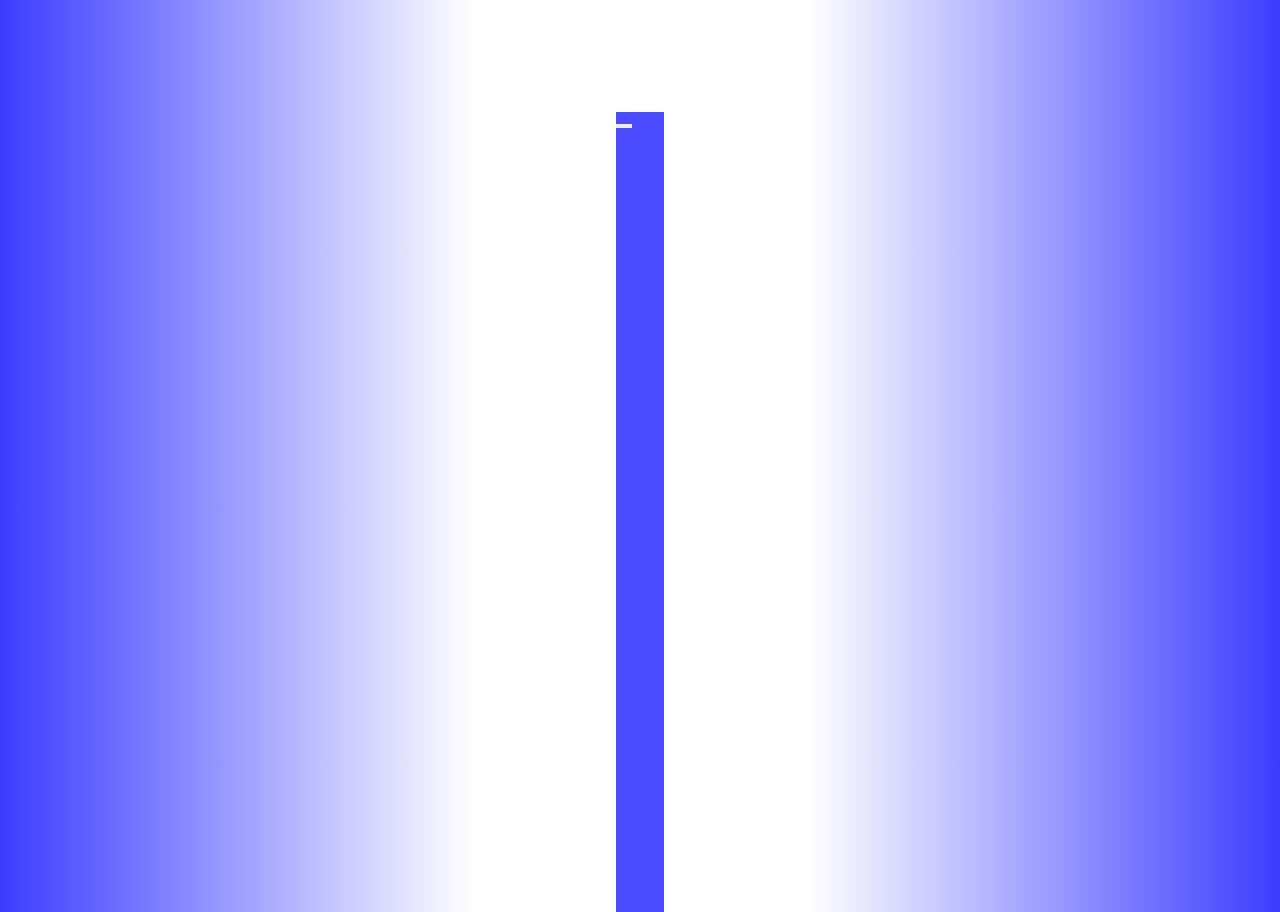
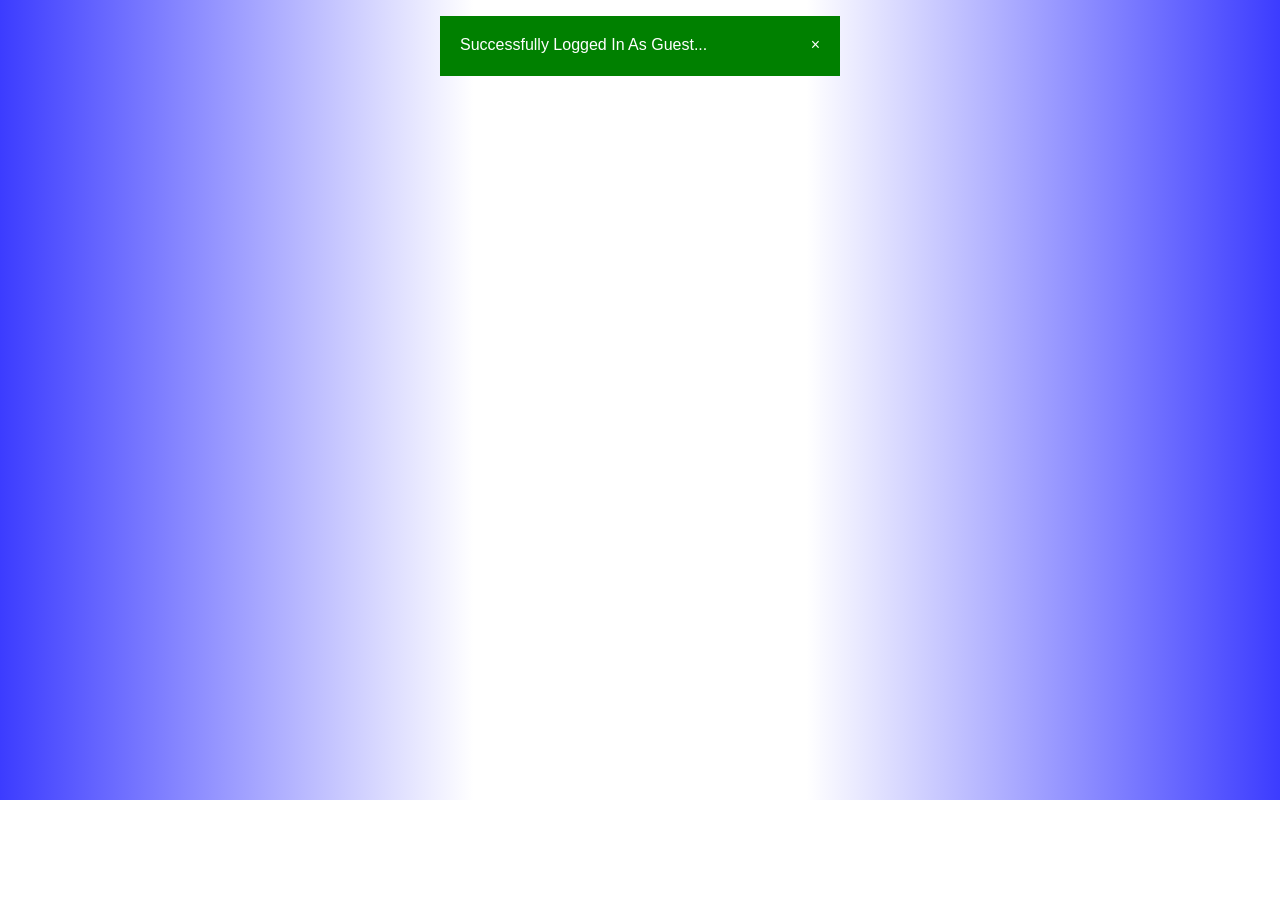
Before and after one commit to Jshuk-7/bug-tracker, a plain HTML site: page index.html in a window 1280 px wide. Both pictures are taken after a click on the button "Login as Guest". After the commit the page ends 800 px from the top, so only its background shows below. Drawn offline with Linux system fonts and the light colour scheme.

Commit message:
added-alert

```diff
--- a/assets/scripts/index.js
+++ b/assets/scripts/index.js
@@ -229,24 +229,6 @@ const forgotYourPasswordModal = () => {
   // ! End of function
 };
 
-const loginAlert = () => {
-  const alertContainer = document.createElement('div');
-  const closeAlertButton = document.createElement('span');
-
-  alertContainer.classList.add('alert');
-  alertContainer.textContent = 'Successfully Logged In...';
-  closeAlertButton.classList.add('close-alert-button');
-  closeAlertButton.textContent = '&times:';
-  closeAlertButton.onclick = alertContainer.style.display = 'none';
-  alertContainer.appendChild(closeAlertButton);
-  body.append(alertContainer);
-  const task = async () => {
-    await new Promise((r) => setTimeout(r, 5000));
-    body.remove(alertContainer);
-  };
-  task();
-};
-
 const loginAsGuest = () => {
   // ! Login As Guest Global Variables
 
@@ -262,14 +244,53 @@ const loginAsGuest = () => {
 
   // ! Functions
 
+  const loginAlert = () => {
+    const alertContainer = document.createElement('div');
+    const closeAlertButton = document.createElement('span');
+
+    const closeAlert = () => {
+      alertContainer.style['animation'] = 'animateFromTop';
+      alertContainer.style['animation-duration'] = '0.4s';
+      const removeAlertContainer = async () => {
+        await new Promise((r) => setTimeout(r, 400));
+        alertContainer.style.display = 'none';
+      };
+      removeAlertContainer();
+    };
+
+    alertContainer.classList.add('alert');
+    alertContainer.textContent = 'Successfully Logged In As Guest...';
+    alertContainer.style['animation'] = 'animatetop';
+    alertContainer.style['animation-duration'] = '0.4s';
+    closeAlertButton.classList.add('close-alert-button');
+    closeAlertButton.onclick = closeAlert;
+    closeAlertButton.innerHTML = '&times';
+    alertContainer.appendChild(closeAlertButton);
+    body.append(alertContainer);
+    const task = async () => {
+      await new Promise((r) => setTimeout(r, 15000));
+      alertContainer.remove();
+    };
+    task();
+  };
+
   const showLoggedInPage = () => {
     loginContainer.style['display'] = 'none';
+    loginAlert();
     const task = async () => {
-      await new Promise((r) => setTimeout(r, 3000));
+      await new Promise((r) => setTimeout(r, 5000));
       body.classList.remove('background-color');
+      sideButtonContainer.append(
+        toggleSidebarButton,
+        userInfoButton,
+        homeButton,
+        addIssueButton,
+        allIssuesButton
+      );
+      sideBar.append(sideButtonContainer);
+      mainContent.append('hello');
+      body.append(sideBar, mainContent);
     };
-
-    loginAlert();
     task();
   };
 
@@ -285,22 +306,17 @@ const loginAsGuest = () => {
   sideButtonContainer.classList.add('sidebar-button-container');
   toggleSidebarButton.classList.add('toggle-sidebar-button');
   toggleSidebarButton.onclick = toggleSidebar;
+  toggleSidebarButton.innerHTML = `<i class="fas fa-align-justify"></i>`;
   userInfoButton.classList.add('sidebar-buttons');
+  userInfoButton.innerHTML = `<i class="fas fa-user-tie"></i>`;
   homeButton.classList.add('sidebar-buttons');
+  homeButton.innerHTML = `<i class="fas fa-home"></i>`;
   addIssueButton.classList.add('sidebar-buttons');
+  addIssueButton.innerHTML = `<i class="fas fa-plus-circle"></i>`;
   allIssuesButton.classList.add('sidebar-buttons');
+  allIssuesButton.innerHTML = `<i class="fas fa-file-alt"></i>`;
 
   // ! Page Layout
-
-  sideButtonContainer.append(
-    userInfoButton,
-    homeButton,
-    addIssueButton,
-    allIssuesButton
-  );
-  sideBar.appendChild(sideButtonContainer);
-  mainContent.append();
-  body.append(sideBar, mainContent);
 
   showLoggedInPage();
 
--- a/assets/styles/styles.css
+++ b/assets/styles/styles.css
@@ -305,8 +305,13 @@ body {
 }
 
 .sidebar-logged-in {
+  display: flex;
+  flex-direction: column;
+  position: relative;
+  right: 38.5rem;
+  bottom: 7rem;
   height: 100vh;
-  width: 3rem;
+  width: 10rem;
   background-color: rgb(75, 75, 255);
 }
 
@@ -320,9 +325,15 @@ body {
 }
 
 .alert {
+  position: absolute;
+  top: 1rem;
   padding: 20px;
+  height: 60px;
+  width: 400px;
   background-color: green;
   color: white;
+  /* animation: animatetop;
+  animation-duration: 0.4s; */
 }
 
 .close-alert-button {
@@ -346,6 +357,17 @@ body {
   }
 }
 
+@keyframes animateFromTop {
+  from {
+    top: 0;
+    opacity: 1;
+  }
+  to {
+    top: -400px;
+    opacity: 0;
+  }
+}
+
 @keyframes animatebottom {
   from {
     bottom: 0;
```
